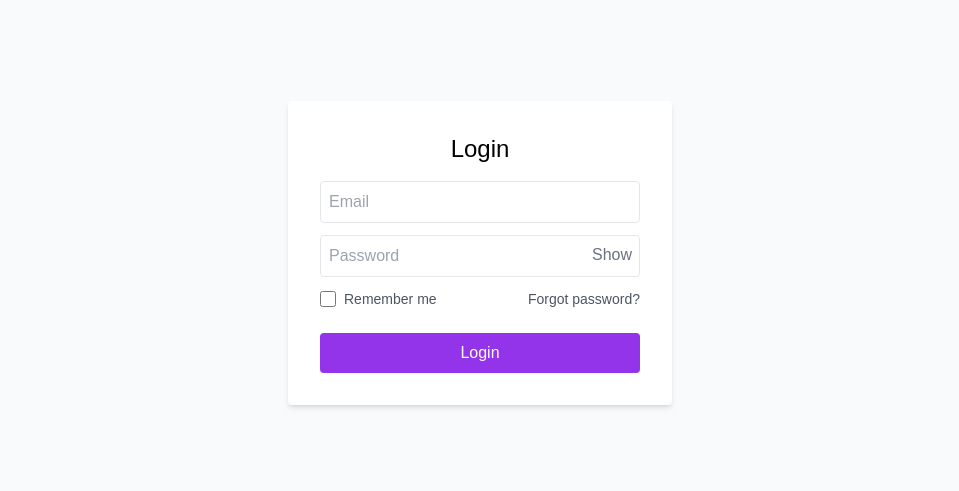
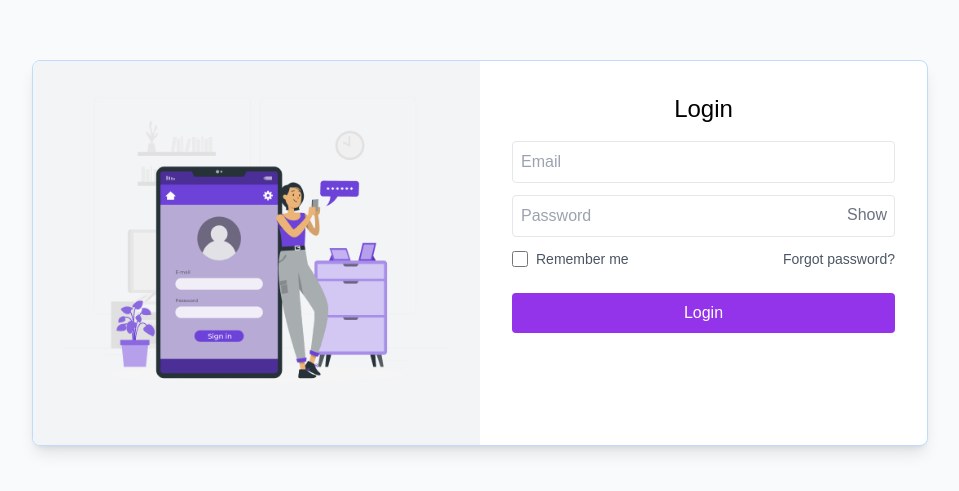
Before and after one commit to rajuahmmed111/Chat-Application-Client, a Next.js app: page /login in a window 1280 px wide. Shown: the part 147-638 px from the top of the page, without its empty margins (160-1119 px from the left). Built offline with nearby package versions, Linux system fonts and the light colour scheme.

Commit message:
update login page design

```diff
--- a/src/app/(auth)/login/page.tsx
+++ b/src/app/(auth)/login/page.tsx
@@ -6,6 +6,8 @@ import { useState } from "react";
 import { useForm } from "react-hook-form";
 import toast from "react-hot-toast";
 import Link from "next/link";
+import LoginImg from "@/assets/login/login.png";
+import Image from "next/image";
 
 type FormValues = { email: string; password: string };
 
@@ -32,11 +34,25 @@ export default function LoginPage() {
   };
 
   return (
-    <div className="min-h-screen flex items-center justify-center bg-gray-50">
-      <form
-        onSubmit={handleSubmit(onSubmit)}
-        className="p-8 bg-white rounded shadow-md w-full max-w-sm"
-      >
+    <div className="flex items-center justify-center min-h-screen bg-gray-50">
+      <div className="w-full max-w-4xl mx-auto bg-white rounded-lg shadow-lg overflow-hidden border border-blue-200">
+        <div className="flex flex-col md:flex-row">
+          {/* right side */}
+          <div className="w-full md:w-1/2 bg-gray-100 flex items-center justify-center p-8">
+            <div className="relative w-full h-64 md:h-80">
+              <Image
+                src={LoginImg}
+                alt="Login illustration"
+                fill
+                className="object-contain"
+              />
+            </div>
+          </div>
+
+          {/* left side */}
+          <div className="w-full md:w-1/2 p-8">
+            <div className="max-w-md mx-auto">
+              <form onSubmit={handleSubmit(onSubmit)}>
                 <h2 className="text-2xl mb-4 text-center">Login</h2>
                 <input
                   {...register("email", { required: true })}
@@ -91,7 +107,73 @@ export default function LoginPage() {
                 </button>
               </form>
             </div>
+          </div>
+        </div>
+      </div>
+    </div>
   );
+
+  // return (
+  //   <div className="min-h-screen flex items-center justify-center bg-gray-50">
+  //     <form
+  //       onSubmit={handleSubmit(onSubmit)}
+  //       className="p-8 bg-white rounded shadow-md w-full max-w-sm"
+  //     >
+  //       <h2 className="text-2xl mb-4 text-center">Login</h2>
+  //       <input
+  //         {...register("email", { required: true })}
+  //         type="email"
+  //         placeholder="Email"
+  //         className="w-full mb-3 p-2 border rounded"
+  //       />
+  //       <div className="relative">
+  //         <input
+  //           {...register("password", { required: true })}
+  //           type={showPwd ? "text" : "password"}
+  //           placeholder="Password"
+  //           className="w-full mb-3 p-2 border rounded"
+  //         />
+
+  //         <div className="flex items-center justify-between mb-6">
+  //           <div className="flex items-center">
+  //             <input
+  //               id="rememberMe"
+  //               type="checkbox"
+  //               className="h-4 w-4 text-purple-600 focus:ring-purple-500 border-gray-300 rounded"
+  //             />
+  //             <label
+  //               htmlFor="rememberMe"
+  //               className="ml-2 block text-sm text-gray-600"
+  //             >
+  //               Remember me
+  //             </label>
+  //           </div>
+  //           <Link
+  //             href="/forgot-password"
+  //             className="text-sm text-gray-600 hover:text-purple-500"
+  //           >
+  //             Forgot password?
+  //           </Link>
+  //         </div>
+
+  //         <button
+  //           type="button"
+  //           onClick={() => setShowPwd((v) => !v)}
+  //           className="absolute right-2 top-2 text-gray-500"
+  //         >
+  //           {showPwd ? "Hide" : "Show"}
+  //         </button>
+  //       </div>
+  //       <button
+  //         type="submit"
+  //         disabled={isLoading}
+  //         className="w-full bg-purple-600 text-white p-2 rounded disabled:opacity-50"
+  //       >
+  //         {isLoading ? "Logging in…" : "Login"}
+  //       </button>
+  //     </form>
+  //   </div>
+  // );
 }
 
 /* eslint-disable @typescript-eslint/no-explicit-any */
--- a/src/app/(auth)/registration/page.tsx
+++ b/src/app/(auth)/registration/page.tsx
@@ -3,7 +3,7 @@ import InputField from "@/components/registration/inputField";
 export default function Registration() {
   return (
     <>
-      <div className="bg-[#100C73] h-[60px]"></div>
+      <div className="bg-purple-600 h-[60px]"></div>
 
       <div className="bg-[#F1F4F8] px-4 py-16">
         <div className="flex justify-center items-center">
--- a/src/components/registration/inputField.tsx
+++ b/src/components/registration/inputField.tsx
@@ -185,7 +185,7 @@ const InputField = () => {
       <Button
         type="submit"
         disabled={isLoading}
-        className="w-full bg-[#1a237e] hover:bg-[#1a237e]/90 text-white py-6"
+        className="w-full bg-purple-600 hover:bg-[#1a237e]/90 text-white py-6"
       >
         {isLoading ? "Sign Up...": "Registration"}
       </Button>
```
Lines whose indentation alone changed are shown as unchanged.
